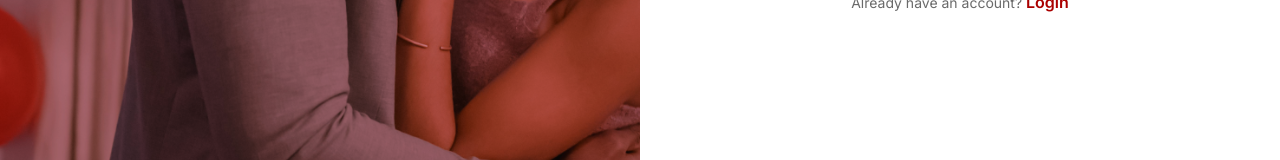
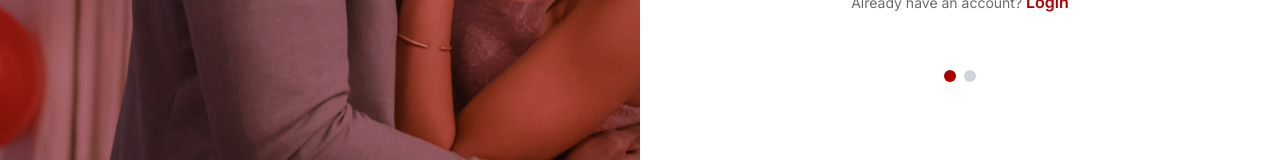
Before and after one commit to Nathaniyell/Ndloo, a Vue app: page /signup in a window 1280 px wide. Shown: the part 560-720 px from the top of the page. Built offline with nearby package versions, Linux system fonts and the light colour scheme; a web font is replaced by a local one.

Commit message:
update SignUpView.vue

```diff
--- a/src/views/SignUpView.vue
+++ b/src/views/SignUpView.vue
@@ -145,6 +145,15 @@ formData.value = {
                     <label class="text-sm">Already have an account? <RouterLink to="/login"
                             class="text-primary3 font-semibold text-base">Login</RouterLink></label>
                 </section>
+                 <!-- Step Indicators -->
+    <div class="flex justify-center mt-4 space-x-2">
+      <span
+        v-for="step in totalSteps"
+        :key="step"
+        :class="{'bg-primary3': currentStep === step, 'bg-gray-300': currentStep !== step}"
+        class="h-3 w-3 rounded-full"></span>
+    </div>
+
             </div>
         </form>
     </main>
```
